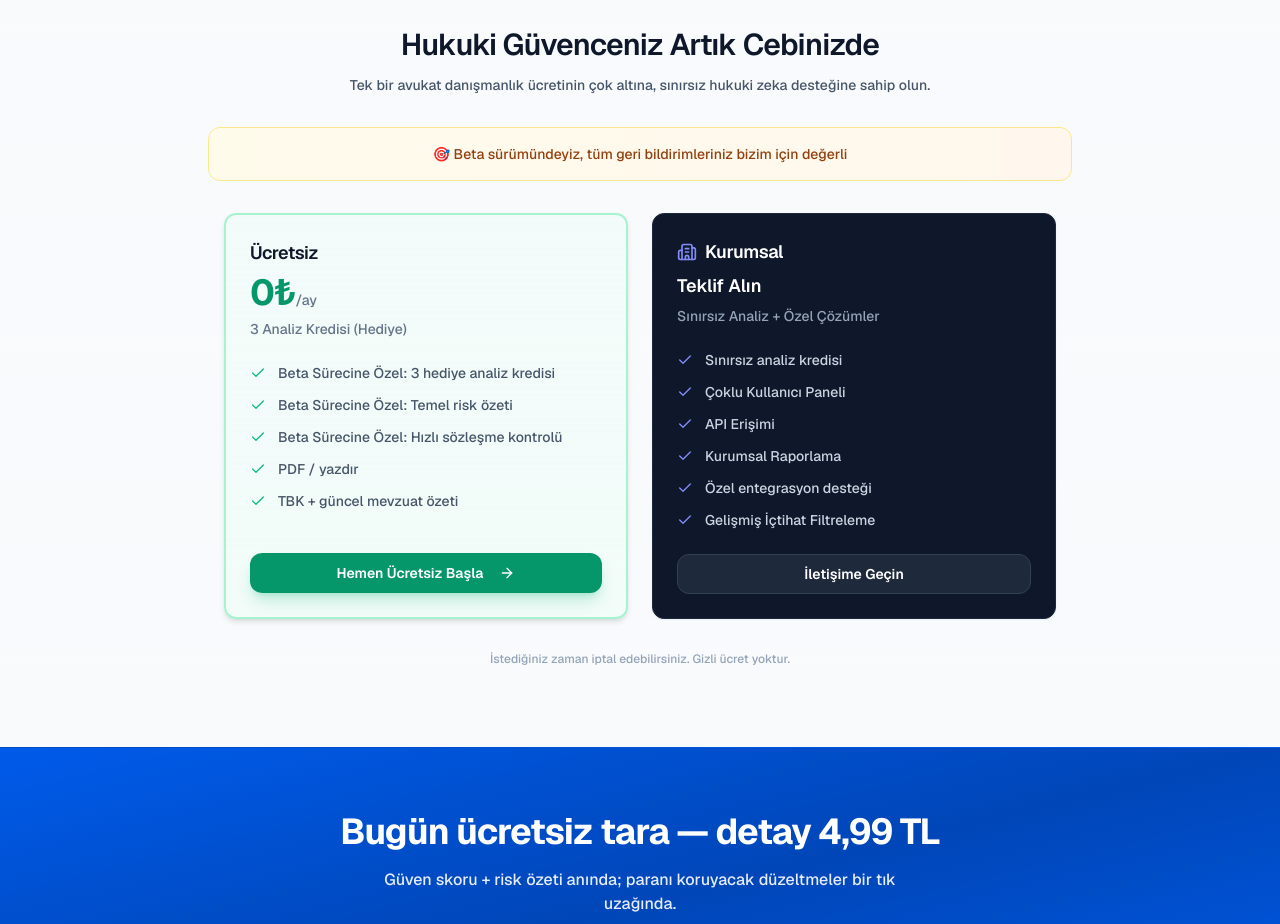
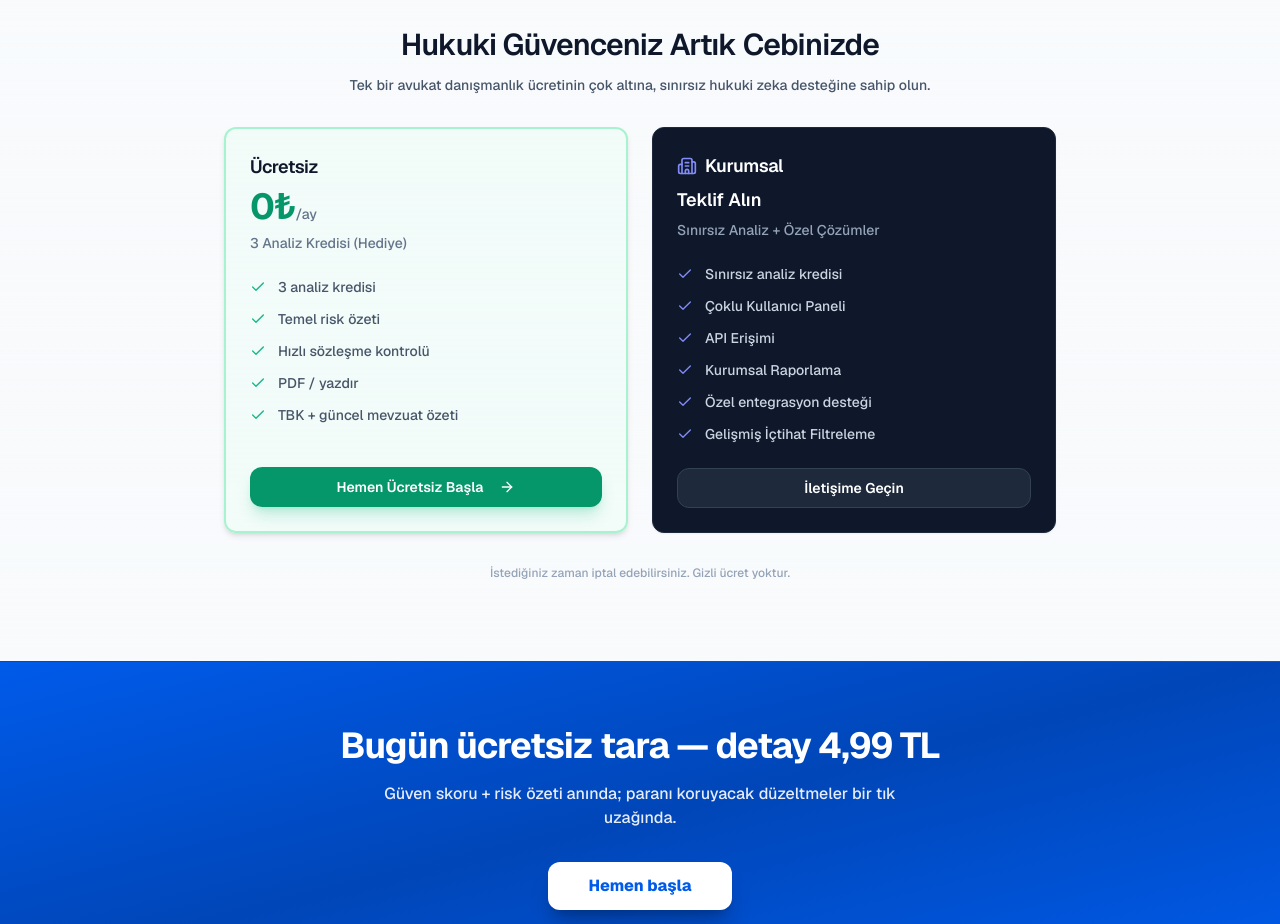
Before and after one commit to erdemAltug/madde1, a Next.js app: page / in a window 1280 px wide. Shown: the part 5080-6004 px from the top of the page. Built offline with nearby package versions, Linux system fonts and the light colour scheme; no server answers.

Commit message:
feat: remove beta banner and simplify feature list in pricing section

```diff
--- a/components/marketing/pricing-section.tsx
+++ b/components/marketing/pricing-section.tsx
@@ -34,14 +34,6 @@ export function PricingSection() {
         </div>
       </Reveal>
 
-      {/* Beta Banner */}
-      <div className="mx-auto max-w-4xl px-4">
-        <div className="bg-gradient-to-r from-amber-50 to-orange-50 border border-amber-200 rounded-xl p-4 text-center">
-          <p className="text-sm font-medium text-amber-800">
-            🎯 Beta sürümündeyiz, tüm geri bildirimleriniz bizim için değerli
-          </p>
-        </div>
-      </div>
 
       {/* Two columns: Free + Corporate */}
       <div className="mx-auto grid max-w-4xl grid-cols-1 md:grid-cols-2 gap-6 px-4 sm:px-6 lg:px-8 items-stretch">
@@ -62,9 +54,9 @@ export function PricingSection() {
             <CardContent className="flex-1 p-6 pt-2 flex flex-col">
               <ul className="space-y-3 flex-1">
                 {[
-                  "Beta Sürecine Özel: 3 hediye analiz kredisi",
-                  "Beta Sürecine Özel: Temel risk özeti",
-                  "Beta Sürecine Özel: Hızlı sözleşme kontrolü",
+                  "3 analiz kredisi",
+                  "Temel risk özeti",
+                  "Hızlı sözleşme kontrolü",
                   "PDF / yazdır",
                   "TBK + güncel mevzuat özeti",
                 ].map((f) => (
```
